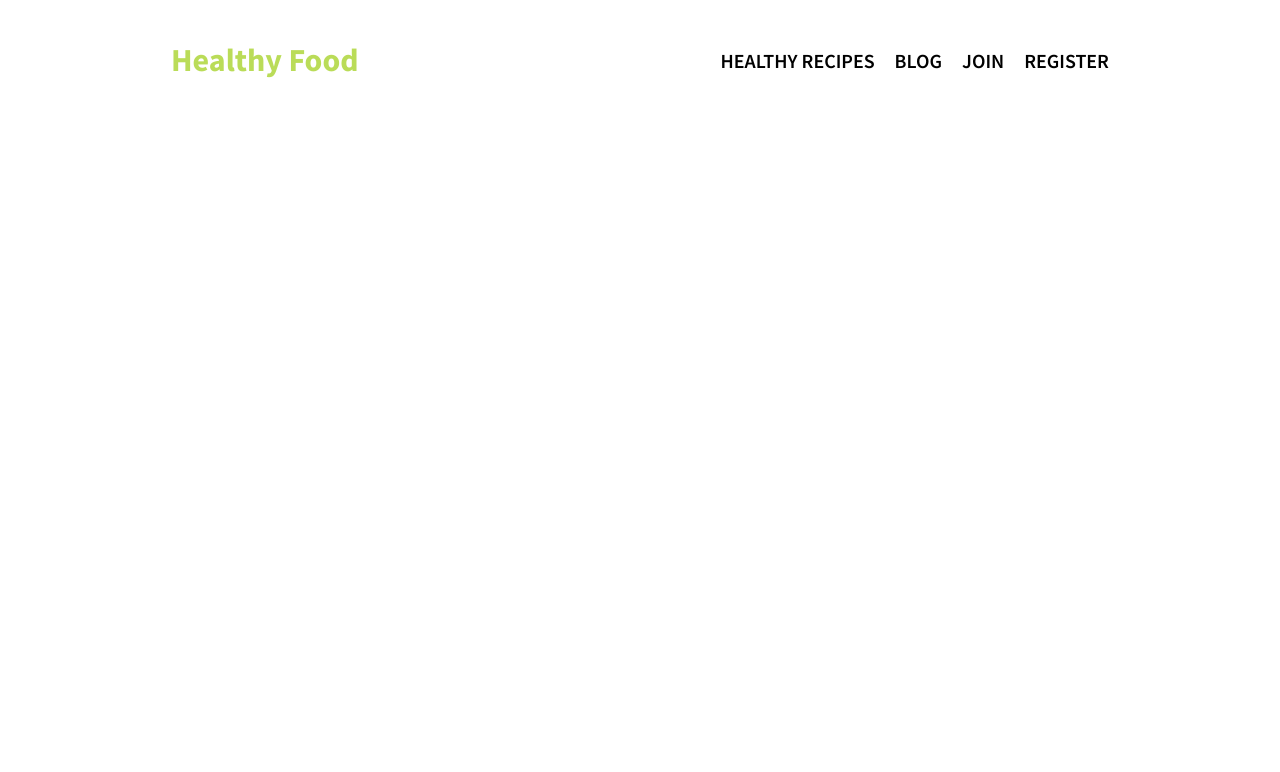
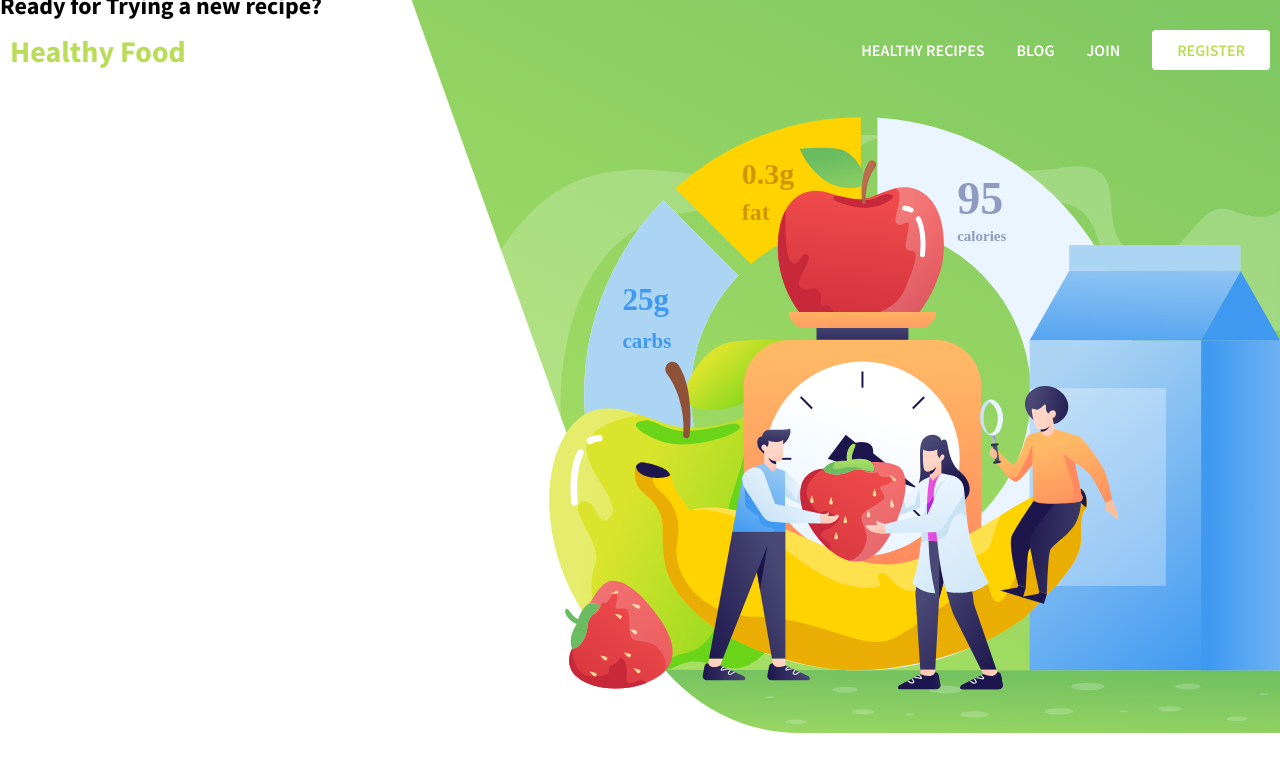
Before and after one commit to voncardoso/teste-frond-and, a React (Create React App) app: page / in a window 1280 px wide. Shown: the top 772 px of the page. Built offline with nearby package versions, Linux system fonts and the light colour scheme.

Commit message:
header para notbook finalizado

```diff
--- a/src/App.tsx
+++ b/src/App.tsx
@@ -1,5 +1,6 @@
 import React from 'react';
 import { Header } from './components/header';
+import { Home } from './pages/Home';
 
 
 
@@ -8,6 +9,7 @@ function App() {
   return (
     <>
       <Header />
+      <Home />
     </>
   );
 }
--- a/src/components/header/index.tsx
+++ b/src/components/header/index.tsx
@@ -4,13 +4,13 @@ import {Container} from './style';
 export function Header(){
     return(
         <Container>
-             <h3>Healthy Food</h3>
             <nav>
+                <h2>Healthy Food</h2>
                 <ul>
                     <li>HEALTHY RECIPES</li>
                     <li>BLOG</li>
                     <li>JOIN </li>
-                    <li>REGISTER</li>
+                    <li className='buttonRegister'>REGISTER</li>
                 </ul>
             </nav>
         </Container>
--- a/src/components/header/style.ts
+++ b/src/components/header/style.ts
@@ -1,28 +1,48 @@
-import styled, {createGlobalStyle} from 'styled-components';
+import styled  from 'styled-components';
 
 export const Container = styled.header`
-    display: flex;
-    margin-top: 40px;
-    justify-content: space-around;
-    h3{
-        height: 40px;
-        font-size: 2rem;
-        font-weight: bold;
-        color: #BADC58;
-    }
+    max-width: 1470px;
+    width: 100%;
+    z-index: 2;
+        nav{
+            max-width: 1260px;
+            width: 100%;
+            display: flex;
+            justify-content: space-between;
+            margin: 30px auto 0px auto;
 
-    nav{
-        ul{
-            height: 40px;
-            list-style: none;
-            display: flex;
+            h2{
+                font-size: 1.875rem;
+                color: #BADC58;
+                align-self: flex-end;
+            }
+
+            ul{
+                display: flex;
+                list-style: none;
+                z-index: 10;
                 li{
+                    margin-left: 32px;
+                    font-size: 1rem;
                     align-self: center;
-                    margin-left: 20px;
-                    font-size: 20px;
                     font-weight: 600;
+                    color: #FFFFFF;
                 }
+                li:hover{
+                    color: rgba(255,255,255, 0.5);
+                }
+            }
+        }
+        .buttonRegister{
+            padding: 10px 25px;
+            background: #FFFFFF;
+            color: #BADC58;
+            border-radius: 4px;
+            cursor: pointer;
+        }
 
+        .buttonRegister:hover{
+            background: rgba(255,255,255, 0.5);
+            color: #FFFFFF;
         }
-    }
 `
--- /dev/null
+++ b/src/pages/Home/index.tsx
@@ -0,0 +1,15 @@
+import { Container, Intro } from "./style";
+import IllustrationIMg from '../../assets/Illustration.svg'
+export function Home(){
+    return(
+        <Container>
+
+            <Intro >
+                <h1>
+                    Ready for Trying a new recipe?
+                </h1>
+                <img src={IllustrationIMg} alt="" />
+            </Intro >
+        </Container>
+    )
+}
--- /dev/null
+++ b/src/pages/Home/style.ts
@@ -0,0 +1,22 @@
+import styled from 'styled-components';
+
+
+export const Container = styled.section`
+    max-width: 1520px;
+    width: 100%;
+`;
+
+export const Intro = styled.div`
+
+    display: flex;
+    justify-content: space-between;
+    position: relative;
+    top: -80px;
+    z-index: 1;
+
+    h1{
+
+    }
+
+
+`;
--- a/src/style/global.ts
+++ b/src/style/global.ts
@@ -12,6 +12,7 @@ export const GlobalStyle = createGlobalStyle`
         margin: 0;
         padding: 0;
         box-sizing: 0;
+        cursor: pointer;
     }
 
     html{
```
